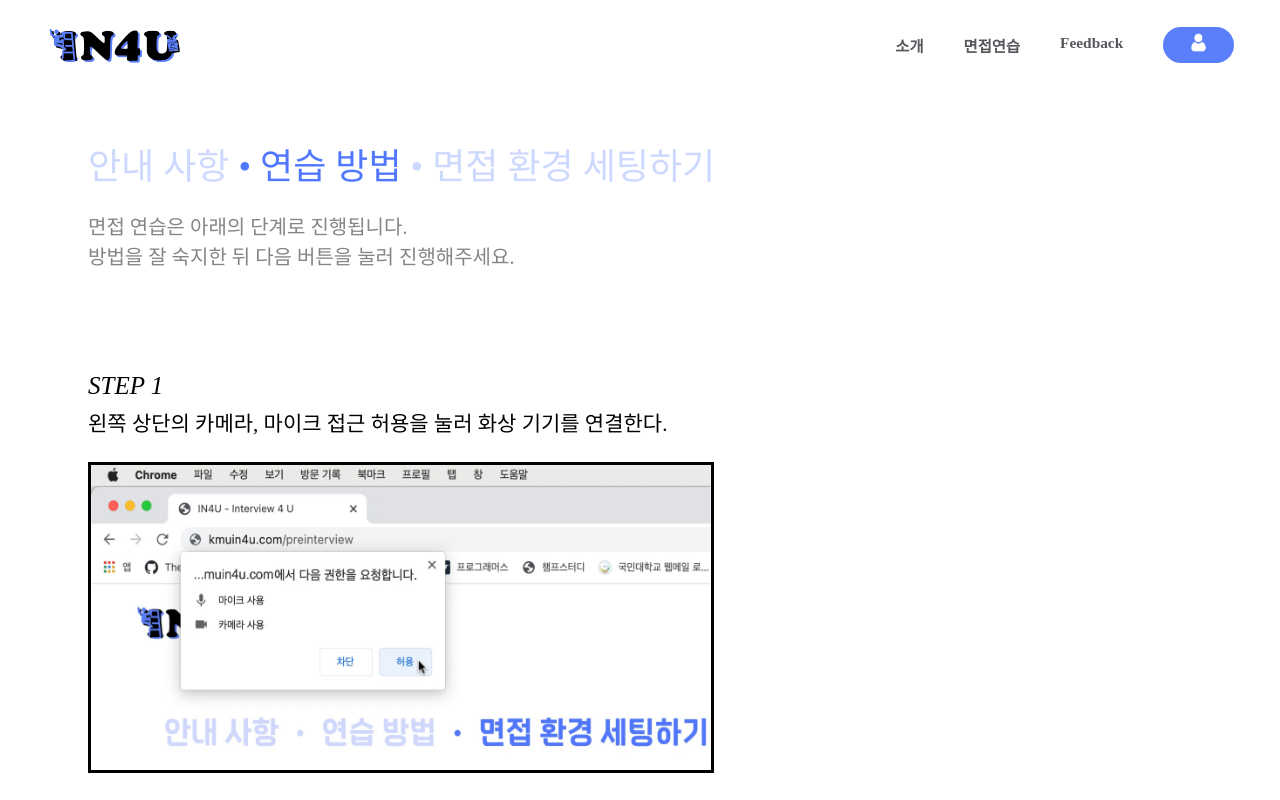
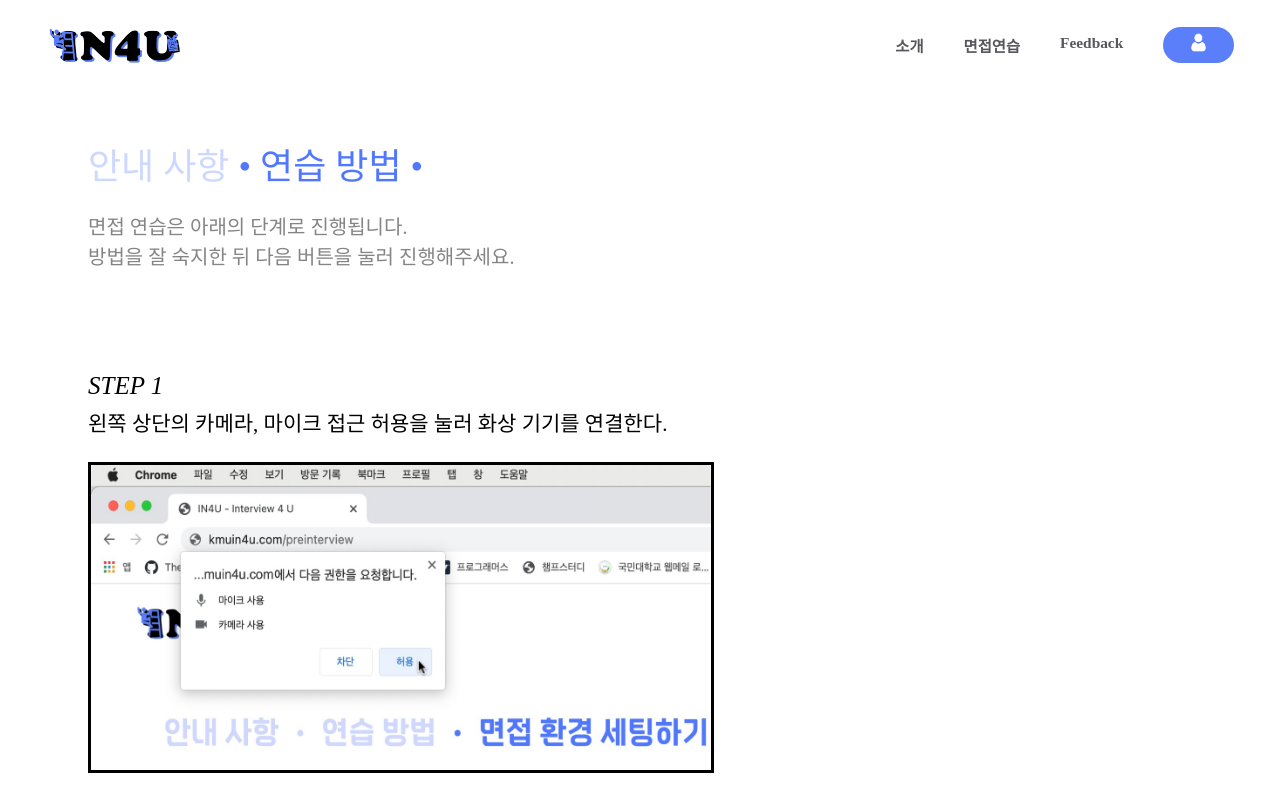
Before and after one commit to kookmin-sw/capstone-2022-15, a React (Create React App) app in the folder src/front/: page /step in a window 1280 px wide. Shown: the top 800 px of the page. Built offline with nearby package versions, Linux system fonts and the light colour scheme; a web font is replaced by a local one.

Commit message:
direct to setting page when user click the 면접 환경 세팅하기

```diff
--- a/src/front/src/pages/NotificationPage/Notification.css
+++ b/src/front/src/pages/NotificationPage/Notification.css
@@ -104,3 +104,20 @@
     transition: all .2s ease-out;
     cursor: pointer;
 }
+
+.direct-to-setting {
+    color: rgba(91, 126, 251, 0.3);
+    animation: blink-effect 0.8s step-end infinite;
+}
+
+.direct-to-setting:hover {
+    color: #ff85a1;
+    cursor: pointer;
+    animation: blink-effect step-end infinite;
+}
+
+@keyframes blink-effect {
+    50% {
+        opacity: 0;
+    }
+}
--- a/src/front/src/pages/NotificationPage/Notification.js
+++ b/src/front/src/pages/NotificationPage/Notification.js
@@ -5,6 +5,9 @@ import intervieweeGuide from '../images/interviewee_sample_2.png'
 // import Footer from '../components/Footer';
 function clickHandler(e) {
     window.location.href = "/step"
+}
+function directToSettingHandler(e) {
+    window.location.href = "/preinterview"
 }
 
 const Notification = () => {
@@ -14,10 +17,15 @@ const Notification = () => {
             <div className="description-layout">
                 <span className="description-title">
                     <div style={{color:'rgb(81, 119, 255)'}}>
-                    안내 사항&nbsp;
+                        안내 사항&nbsp;
                     </div>
                     <div style={{color:'rgba(91, 126, 251, 0.3)'}}>
-                    • 연습 방법 • 면접 환경 세팅하기
+                        • 연습 방법&nbsp;•&nbsp;
+                    </div>
+                    <div className="direct-to-setting" onClick={() => {
+                        directToSettingHandler()
+                    }}>
+                        면접 환경 세팅하기
                     </div>
                 </span>
                 <span className="description-content">
--- a/src/front/src/pages/StepPage/Step.js
+++ b/src/front/src/pages/StepPage/Step.js
@@ -21,13 +21,15 @@ const Step = () => {
             <div className="description-layout">
                 <span className="description-title">
                     <div style={{color:'rgba(91, 126, 251, 0.3)'}}>
-                    안내 사항&nbsp;
+                        안내 사항&nbsp;
                     </div>
                     <div style={{color:'rgb(81, 119, 255)'}}>
-                    • 연습 방법&nbsp;
+                        • 연습 방법&nbsp;•&nbsp;
                     </div>
-                    <div style={{color:'rgba(91, 126, 251, 0.3)'}}>
-                    • 면접 환경 세팅하기
+                    <div className="direct-to-setting" onClick={() => {
+                        clickHandler()
+                    }}>
+                        면접 환경 세팅하기
                     </div>
                 </span>
                 <span className="description-content">
```
